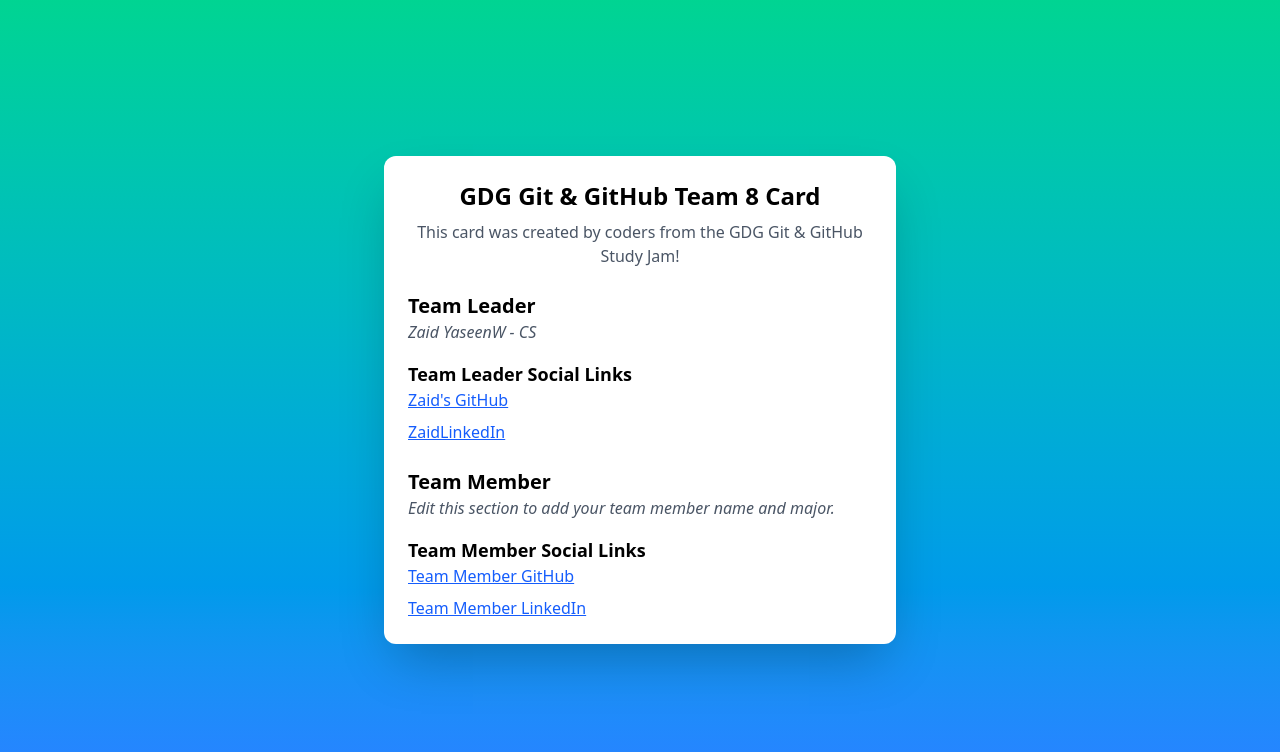
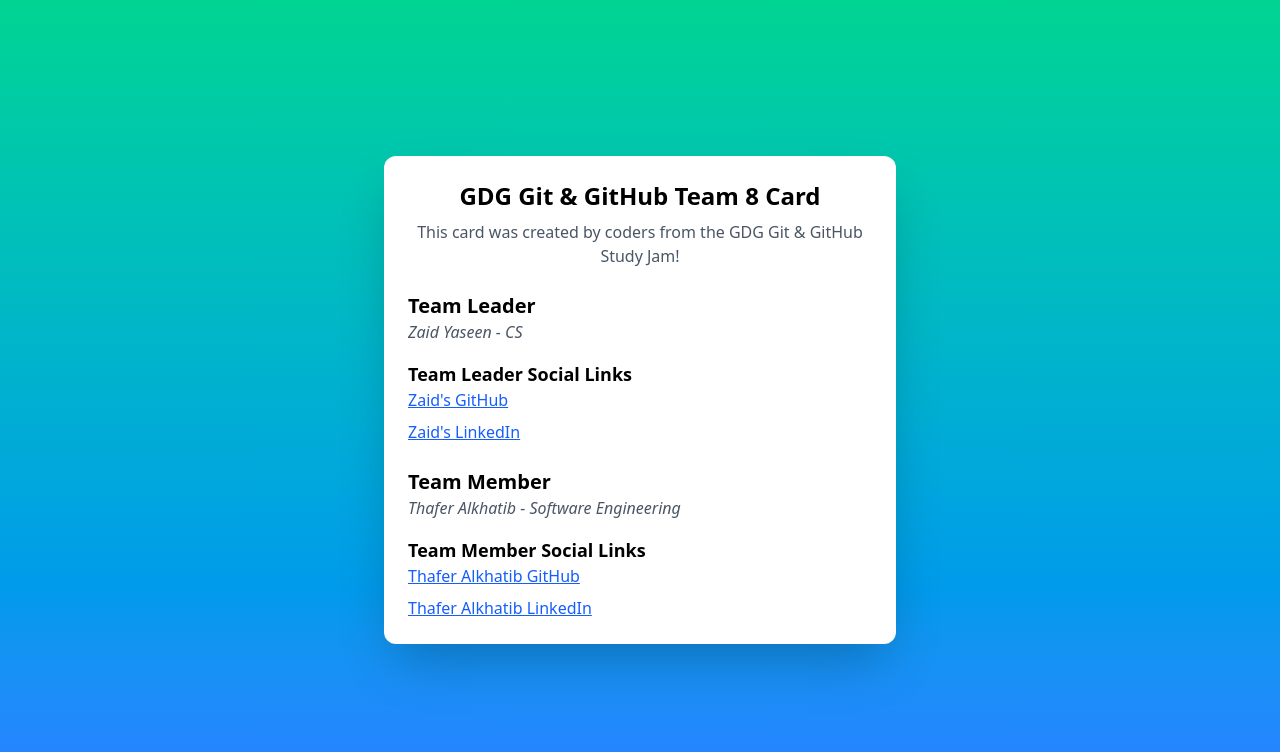
Before and after one commit to Zaidos7/GDG_Git_Team_8_Card, a plain HTML site: page index.html in a window 1280 px wide. Drawn offline with nearby package versions, Linux system fonts and the light colour scheme.

Commit message:
Fixed typos

```diff
--- a/index.html
+++ b/index.html
@@ -22,7 +22,7 @@
       <section>
         <!--  Team Leader Section  -->
         <h2 class="mt-6 text-xl font-semibold">Team Leader</h2>
-        <p class="text-gray-600 italic">Zaid YaseenW - CS</p>
+        <p class="text-gray-600 italic">Zaid Yaseen - CS</p>
 
         <h3 class="mt-4 text-lg font-semibold">Team Leader Social Links</h3>
         <ul class="space-y-2">
@@ -35,7 +35,7 @@
             <a
               href="https://www.linkedin.com/in/zaid-yaseen-554943197/"
               class="text-blue-600 underline"
-              >ZaidLinkedIn</a
+              >Zaid's LinkedIn</a
             >
           </li>
         </ul>
@@ -45,18 +45,22 @@
         <!-- Team Member Section -->
         <h2 class="mt-6 text-xl font-semibold">Team Member</h2>
         <p class="text-gray-600 italic">
-          Edit this section to add your team member name and major.
+          Thafer Alkhatib - Software Engineering
         </p>
         <h3 class="mt-4 text-lg font-semibold">Team Member Social Links</h3>
         <ul class="space-y-2">
           <li>
-            <a href="social-link" class="text-blue-600 underline"
-              >Team Member GitHub</a
+            <a
+              href="https://github.com/BugsFixer123"
+              class="text-blue-600 underline"
+              >Thafer Alkhatib GitHub</a
             >
           </li>
           <li>
-            <a href="social-link" class="text-blue-600 underline"
-              >Team Member LinkedIn</a
+            <a
+              href="https://www.linkedin.com/in/thafer-alkhatib-1747b2357/"
+              class="text-blue-600 underline"
+              >Thafer Alkhatib LinkedIn</a
             >
           </li>
         </ul>
```
